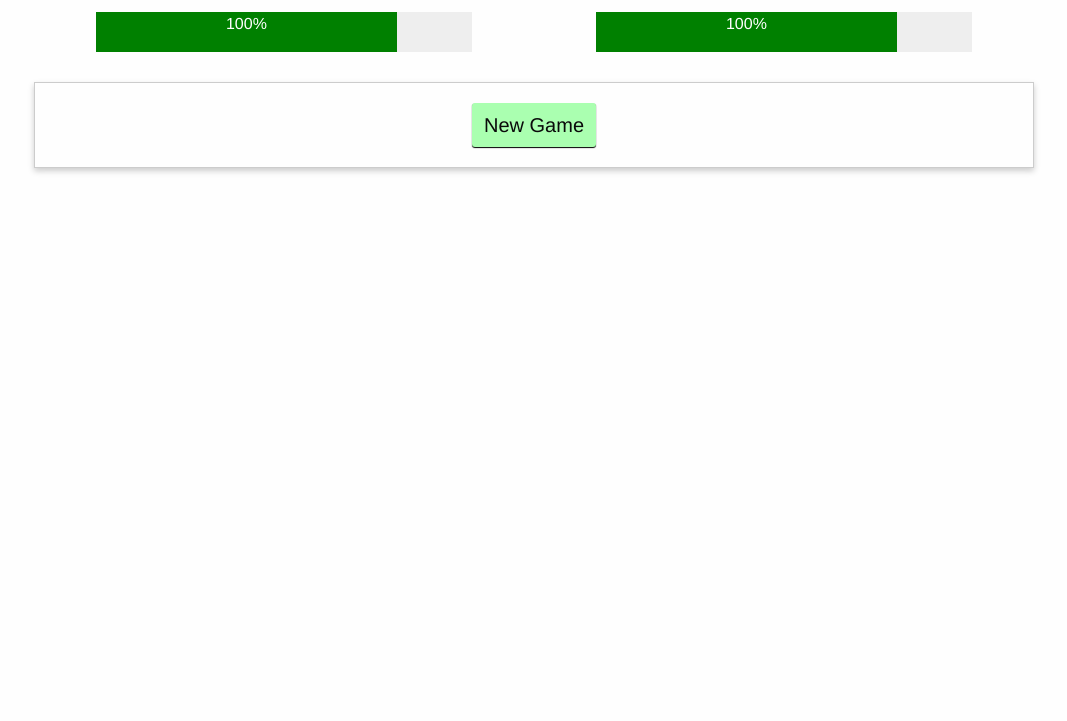
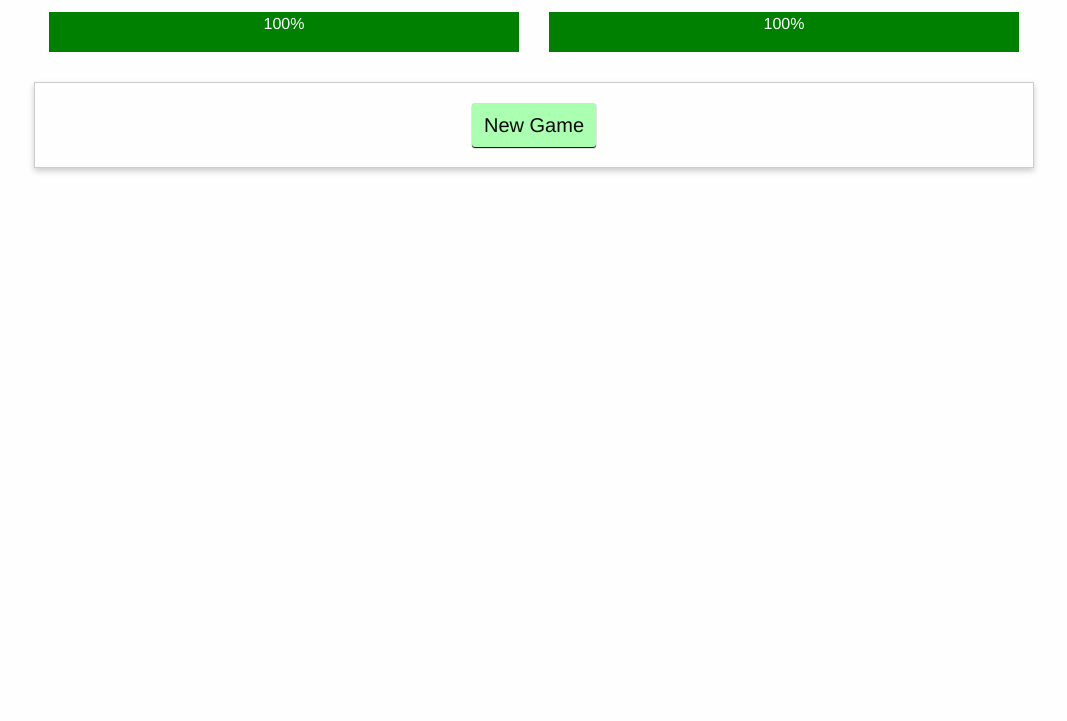
Before and after one commit to mslmyrtd/FightMonster-Vue, a plain HTML site: page index.html in a window 1280 px wide. Shown: the part 79-800 px from the top of the page, without its empty margins (106-1173 px from the left). Drawn offline with nearby package versions, Linux system fonts and the light colour scheme.

Commit message:
process bar dinamic

```diff
--- a/css/app.css
+++ b/css/app.css
@@ -3,14 +3,15 @@
 }
 
 .healthbar {
-    width: 80%;
+  width: 100%;
   height: 40px;
   background-color: #eee;
   margin: auto;
   transition: width 500ms;
 }
 
-.controls, .log {
+.controls,
+.log {
   margin-top: 30px;
   text-align: center;
   padding: 10px;
--- a/index.html
+++ b/index.html
@@ -15,6 +15,7 @@
             <div
               class="healthbar text-center"
               style="background-color: green; margin: 0; color: white"
+              :style="{width:player_life+'%'}"
             >
               {{player_life}}%
             </div>
@@ -26,6 +27,7 @@
             <div
               class="healthbar text-center"
               style="background-color: green; margin: 0; color: white"
+              :style="{width:monster_life+'%'}"
             >
               {{monster_life}}%
             </div>
```
Lines whose indentation alone changed are shown as unchanged.
